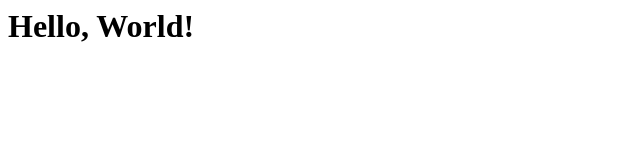
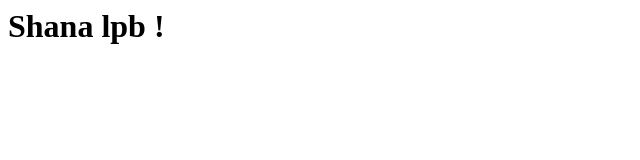
Before and after one commit to darksnoww/Haelia, a plain HTML site: page index.html in a window 1280 px wide. Shown: the whole page, without its empty margins (0-640 px from the left). Drawn offline with Linux system fonts and the light colour scheme.

Commit message:
Update index.html

```diff
--- a/index.html
+++ b/index.html
@@ -1 +1 @@
-<h1>Hello, World!</h1>
+<h1>Shana lpb !</h1>
```
